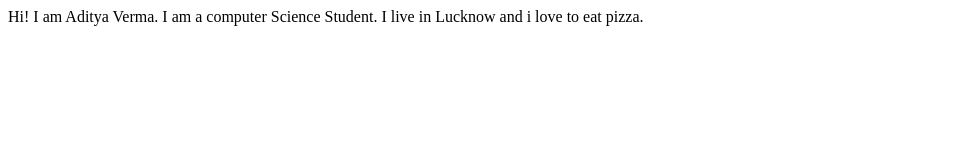
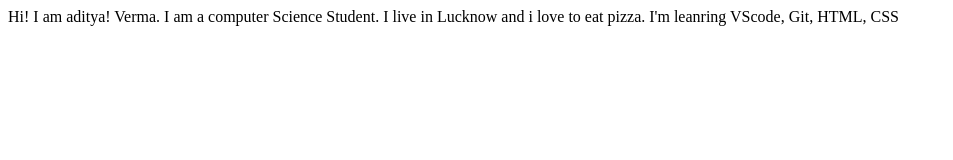
Before and after one commit to adityeah99/AdityaVerma-Portfolio, a plain HTML site: page index.html in a window 1280 px wide. Shown: the whole page, without its empty margins (0-953 px from the left). Drawn offline with Linux system fonts and the light colour scheme.

Commit message:
new branch

```diff
--- a/index.html
+++ b/index.html
@@ -4,9 +4,10 @@
     <meta charset="UTF-8">
     <meta http-equiv="X-UA-Compatible" content="IE=edge">
     <meta name="viewport" content="width=device-width, initial-scale=1.0">
-    <title>Aditya Verma Portfolio</title>
+    <title>aditya! Verma Portfolio</title>
 </head>
 <body>
-    Hi! I am Aditya Verma. I am a computer Science Student. I live in Lucknow and i love to eat pizza.
+    Hi! I am aditya! Verma. I am a computer Science Student. I live in Lucknow and i love to eat pizza.
+    I'm leanring VScode, Git, HTML, CSS
 </body>
 </html>
```
Also changed, not shown: 1 other file.
